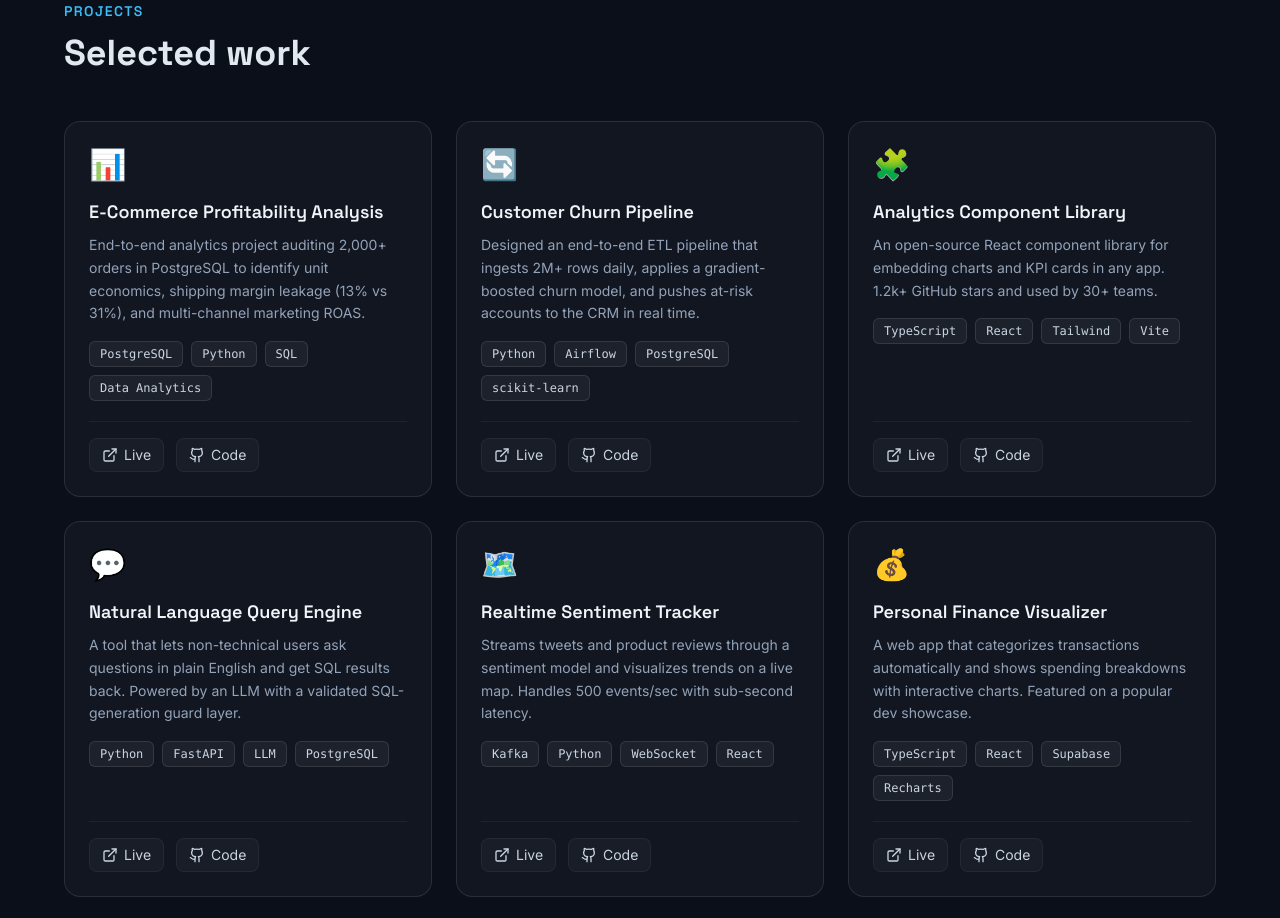
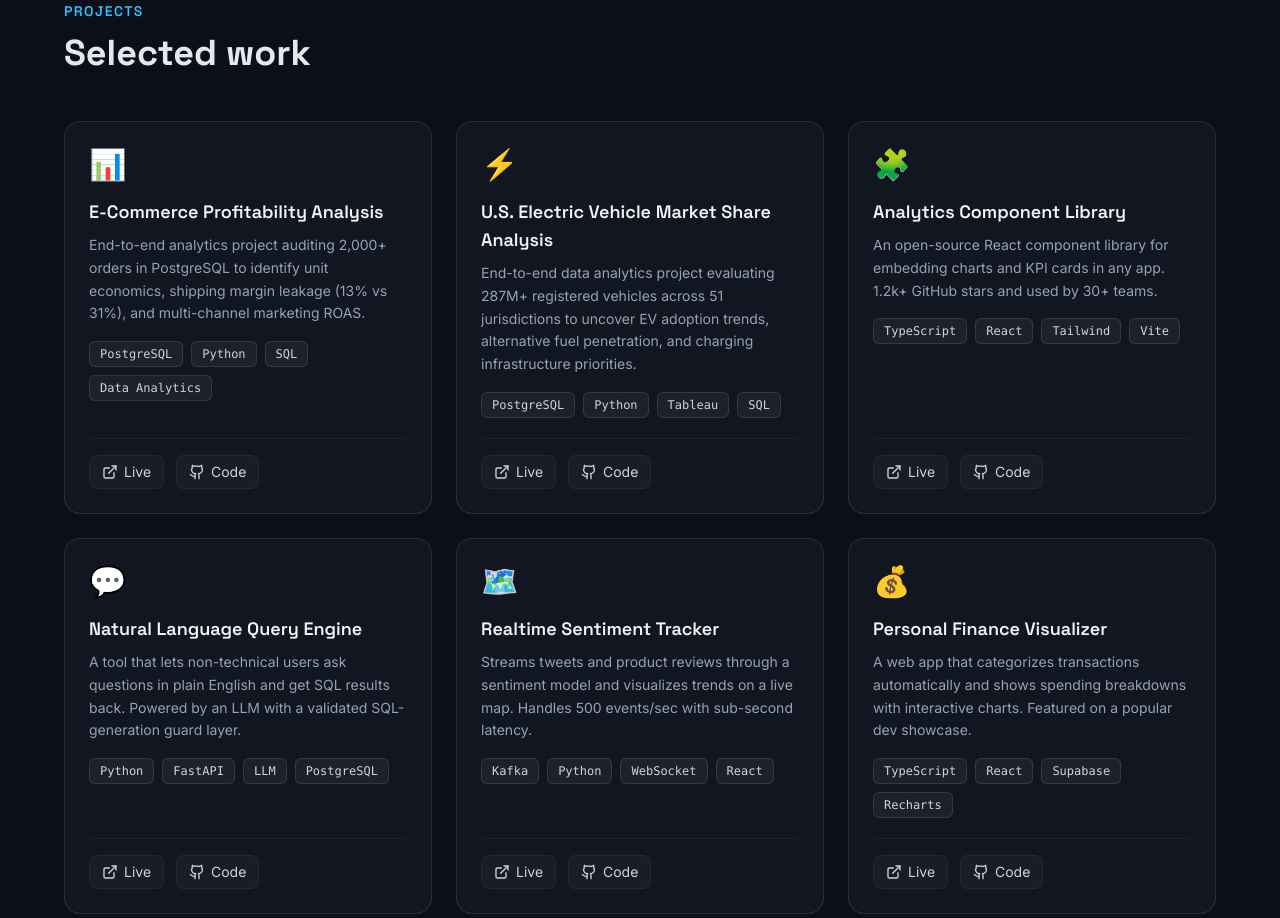
Before and after one commit to otabek11haydarov/Portfolio, a React (Vite) app: page / in a window 1280 px wide. Shown: the part 2600-3518 px from the top of the page. Built offline with nearby package versions, Linux system fonts and the light colour scheme; no server answers.

Commit message:
feat(projects): add U.S. Electric Vehicle Market Share Analysis project

```diff
--- a/src/context/PortfolioContext.tsx
+++ b/src/context/PortfolioContext.tsx
@@ -61,8 +61,8 @@ interface PortfolioContextType {
   reload: () => Promise<void>;
 }
 
-const STORAGE_KEY = 'portfolio_data_v4';
-const LEGACY_STORAGE_KEYS = ['portfolio_custom_data_v1', 'portfolio_custom_data_v2', 'portfolio_data_v3'];
+const STORAGE_KEY = 'portfolio_data_v5';
+const LEGACY_STORAGE_KEYS = ['portfolio_custom_data_v1', 'portfolio_custom_data_v2', 'portfolio_data_v3', 'portfolio_data_v4'];
 
 const sanitizeCachedData = (raw: any): PortfolioData | null => {
   if (!raw || typeof raw !== 'object') return null;
@@ -76,7 +76,8 @@ const sanitizeCachedData = (raw: any): PortfolioData | null => {
   );
 
   const hasMockProject = Array.isArray(raw.projects) && raw.projects.some((p: any) =>
-    p?.title?.toLowerCase().includes('revenue forecasting dashboard')
+    p?.title?.toLowerCase().includes('revenue forecasting dashboard') ||
+    p?.title?.toLowerCase().includes('customer churn pipeline')
   );
 
   if (hasMockExperience || hasMockProject) {
--- a/src/data/portfolio.ts
+++ b/src/data/portfolio.ts
@@ -62,13 +62,13 @@ export const projects: Project[] = [
     emoji: '📊',
   },
   {
-    title: 'Customer Churn Pipeline',
+    title: 'U.S. Electric Vehicle Market Share Analysis',
     description:
-      'Designed an end-to-end ETL pipeline that ingests 2M+ rows daily, applies a gradient-boosted churn model, and pushes at-risk accounts to the CRM in real time.',
-    tags: ['Python', 'Airflow', 'PostgreSQL', 'scikit-learn'],
-    link: 'https://haydarov-portfolio.vercel.app',
-    repo: 'https://github.com/otabek11haydarov/Portfolio',
-    emoji: '🔄',
+      'End-to-end data analytics project evaluating 287M+ registered vehicles across 51 jurisdictions to uncover EV adoption trends, alternative fuel penetration, and charging infrastructure priorities.',
+    tags: ['PostgreSQL', 'Python', 'Tableau', 'SQL'],
+    link: 'https://github.com/otabek11haydarov/Analyzing-US-Electric-Vehicle-Market-Share',
+    repo: 'https://github.com/otabek11haydarov/Analyzing-US-Electric-Vehicle-Market-Share',
+    emoji: '⚡',
   },
   {
     title: 'Analytics Component Library',
```
Also changed, not shown: 1 other file (tests, documents, lock files or other folders).
